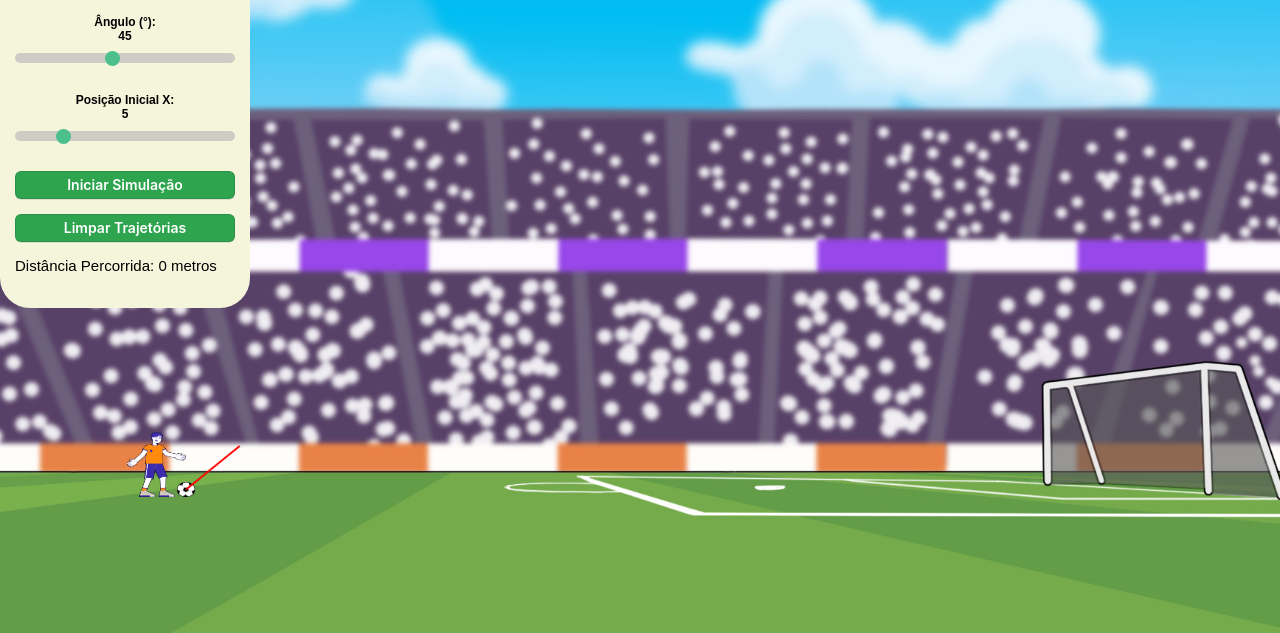
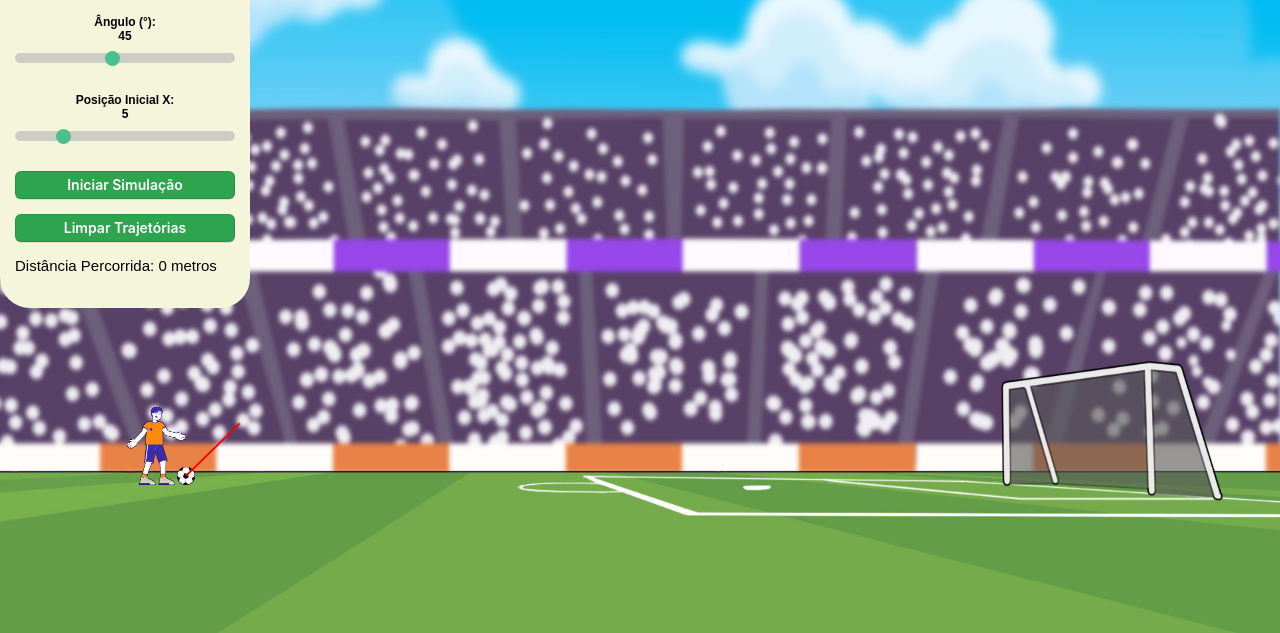
Before and after one commit to Marynxs/Simulador-de-Arrasto, a plain HTML site: page index.html in a window 1280 px wide. Shown: the part 167-800 px from the top of the page. Drawn offline with Linux system fonts and the light colour scheme.

Commit message:
Agora funciona provavelmente

```diff
--- a/script.js
+++ b/script.js
@@ -1,7 +1,7 @@
 const canvas = document.getElementById('trajetoriaCanvas');
 const ctx = canvas.getContext('2d');
 
-const g = 9.8; // Gravidade em m/s²
+const g = 9.8; // gravidade
 
 const personagemImg = new Image();
 personagemImg.src = './Assets/Personagem.png';
@@ -9,51 +9,56 @@ personagemImg.src = './Assets/Personagem.png';
 const bolaImg = new Image();
 bolaImg.src = './Assets/Bola.png';
 
-// Original dimensions of the character and ball
+const fundoImg = new Image();
+fundoImg.src = './Assets/Campo.jpg'; // Caminho da imagem de fundo
+
+// Tamanho original dos personagens e bola
 const larguraPersonagemOriginal = 89;
 const alturaPersonagemOriginal = 117;
 const larguraBolaOriginal = 27;
 const alturaBolaOriginal = 27;
 
-// Scaling factor to adjust sizes based on screen width
-let escala = 38; // Base scale (adjust as needed)
+// Valores que serão reajustados pela escala
+let escala = 38;
 let larguraPersonagem = larguraPersonagemOriginal;
 let alturaPersonagem = alturaPersonagemOriginal;
 let larguraBola = larguraBolaOriginal;
 let alturaBola = alturaBolaOriginal;
 
-// Function to adjust scaling based on window size
+// Ponto Y base original para o personagem e a bola
+const yPosicaoBaseOriginal = 200; // Ajuste esse valor conforme necessário
+let yPosicaoBase = yPosicaoBaseOriginal; // Será reajustado pela escala
+
+// Função para ajustar a escala dos objetos de acordo com o tamanho da tela
 function ajustarEscala() {
-    const baseWidth = 1920; // Base screen width
-    escala = (window.innerWidth / baseWidth) * 38; // Adjust escala proportionally
+    const baseWidth = 1920;
+    const baseHeight = 1080;
+    escala = (window.innerWidth / baseWidth) * 38;
 
-    // Adjust the character and ball sizes
-    const scaleFactor = escala / 38;
-    larguraPersonagem = larguraPersonagemOriginal * scaleFactor;
-    alturaPersonagem = alturaPersonagemOriginal * scaleFactor;
-    larguraBola = larguraBolaOriginal * scaleFactor;
-    alturaBola = alturaBolaOriginal * scaleFactor;
+    let scale = escala / 38;
+    larguraPersonagem = larguraPersonagemOriginal * scale;
+    alturaPersonagem = alturaPersonagemOriginal * scale;
+    larguraBola = larguraBolaOriginal * scale;
+    alturaBola = alturaBolaOriginal * scale;
+
+    yPosicaoBase = yPosicaoBaseOriginal * (canvas.height / baseHeight);
 }
 
-// Call this function when the window is resized
 window.addEventListener('resize', () => {
+    ajustarCanvas();
     ajustarEscala();
-    ajustarCanvas();
     desenharCenaInicial();
-    ajustarPosicaoXSlider();
 });
 
-// Function to adjust the canvas size
+// Função para ajustar o tamanho do canvas
 function ajustarCanvas() {
     canvas.width = window.innerWidth;
     canvas.height = window.innerHeight;
 }
 
+ajustarCanvas();
+ajustarEscala();
 
-
-// Adjust escala and canvas size initially
-ajustarEscala();
-ajustarCanvas();
 
 // Elementos de controle
 const estadioSelect = document.getElementById('estadioSelect');
@@ -66,12 +71,11 @@ const anguloLabel = document.getElementById('anguloLabel');
 const posicaoXLabel = document.getElementById('posicaoXLabel');
 const distanciaDisplay = document.getElementById('distancia');
 
-let densidadeDoAr = parseFloat(estadioSelect.value); // Densidade do ar em kg/m³
+let densidadeDoAr = parseFloat(estadioSelect.value);
 
-// Lista de trajetórias e cores para cada simulação anterior
+// Array de trajetórias e cores para cada simulação anterior
 let trajetoriasPassadas = [];
 
-// Cores disponíveis para trajetórias
 const cores = ['#FF5733', '#33FF57', '#3357FF', '#FF33A8', '#FFAF33', '#9D33FF', '#33FFF3', '#FF3333', '#33FF92', '#FF8333'];
 
 // Função para escolher uma cor aleatória para a trajetória
@@ -88,9 +92,13 @@ function atualizarLabels() {
 
 function desenharCenaInicial() {
     ctx.clearRect(0, 0, canvas.width, canvas.height); // Limpa o canvas
+
+    // Desenha o fundo escalado
+    ctx.drawImage(fundoImg, 0, 0, canvas.width, canvas.height);
+
     const posXInicial = parseFloat(posicaoXInput.value) * escala;
-    const yBasePersonagem = canvas.height - alturaPersonagem; // Posição Y do personagem no chão
-    const yBaseBola = canvas.height - alturaBola; // Posição Y da bola no chão
+    const yBasePersonagem = canvas.height - yPosicaoBase - alturaPersonagem;
+    const yBaseBola = canvas.height - yPosicaoBase - alturaBola;
 
     // Desenha o personagem
     ctx.drawImage(personagemImg, posXInicial, yBasePersonagem, larguraPersonagem, alturaPersonagem);
@@ -103,25 +111,25 @@ function desenharCenaInicial() {
         ctx.beginPath();
         ctx.strokeStyle = cor;
         ctx.lineWidth = 2;
-        ctx.moveTo(trajetoria[0].x * escala + posicaoInicial, canvas.height - trajetoria[0].y * escala - alturaBola / 2);
+        ctx.moveTo(trajetoria[0].x * escala + posicaoInicial, canvas.height - yPosicaoBase - trajetoria[0].y * escala - alturaBola / 2);
         trajetoria.forEach(point => {
-            ctx.lineTo(point.x * escala + posicaoInicial, canvas.height - point.y * escala - alturaBola / 2);
+            ctx.lineTo(point.x * escala + posicaoInicial, canvas.height - yPosicaoBase - point.y * escala - alturaBola / 2);
         });
         ctx.stroke();
 
         // Desenha a bola no final de cada trajetória
         const { x, y } = trajetoria[trajetoria.length - 1];
-        ctx.drawImage(bolaImg, x * escala + posicaoInicial - larguraBola / 2, canvas.height - y * escala - alturaBola, larguraBola, alturaBola);
+        ctx.drawImage(bolaImg, x * escala + posicaoInicial - larguraBola / 2, canvas.height - yPosicaoBase - y * escala - alturaBola, larguraBola, alturaBola);
     });
 
-    // Desenhar a linha de direção
+    // Desenha a linha de direção
     const anguloRad = parseFloat(anguloInput.value) * Math.PI / 180;
     const velocidadeInicial = parseFloat(velocidadeInput.value);
 
     const velX = velocidadeInicial * Math.cos(anguloRad);
     const velY = velocidadeInicial * Math.sin(anguloRad);
 
-    const t = 0.1; // Tempo em segundos
+    const t = 0.1;
 
     const posXFinal = posXInicial + larguraPersonagem + velX * t * escala;
     const posYFinal = (yBaseBola + alturaBola / 2) - (velY * t - 0.5 * g * t * t) * escala;
@@ -134,9 +142,9 @@ function desenharCenaInicial() {
     ctx.stroke();
 }
 
-// Função para calcular a trajetória e retornar as posições para a animação
+// Função para calcular a trajetória
 function calcularTrajetoria() {
-    const trajetoria = []; // Array para armazenar a trajetória
+    const trajetoria = [];
 
     let vInicial = parseFloat(velocidadeInput.value);
     let angulo = parseFloat(anguloInput.value) * Math.PI / 180;
@@ -172,7 +180,7 @@ function calcularTrajetoria() {
     return trajetoria;
 }
 
-// Função para animar uma nova bola ao longo da trajetória
+// Função para animar a bola ao longo da trajetória
 function animarBola(trajetoria) {
     let index = 0;
     const posXInicial = parseFloat(posicaoXInput.value) * escala;
@@ -187,21 +195,20 @@ function animarBola(trajetoria) {
             ctx.beginPath();
             ctx.strokeStyle = corTrajetoria;
             ctx.lineWidth = 2;
-            ctx.moveTo(trajetoria[0].x * escala + posXInicial, canvas.height - trajetoria[0].y * escala - alturaBola / 2);
+            ctx.moveTo(trajetoria[0].x * escala + posXInicial, canvas.height - yPosicaoBase - trajetoria[0].y * escala - alturaBola / 2);
             for (let i = 1; i <= index; i++) {
-                ctx.lineTo(trajetoria[i].x * escala + posXInicial, canvas.height - trajetoria[i].y * escala - alturaBola / 2);
+                ctx.lineTo(trajetoria[i].x * escala + posXInicial, canvas.height - yPosicaoBase - trajetoria[i].y * escala - alturaBola / 2);
             }
             ctx.stroke();
 
             // Pega a posição da bola na trajetória
             const { x, y } = trajetoria[index];
-            ctx.drawImage(bolaImg, x * escala + posXInicial - larguraBola / 2, canvas.height - y * escala - alturaBola, larguraBola, alturaBola);
+            ctx.drawImage(bolaImg, x * escala + posXInicial - larguraBola / 2, canvas.height - yPosicaoBase - y * escala - alturaBola, larguraBola, alturaBola);
             distanciaFinal = x;
 
             index++;
             requestAnimationFrame(frame);
         } else {
-            // Salva a trajetória e posição inicial da bola quando a animação termina
             trajetoriasPassadas.push({ trajetoria, cor: corTrajetoria, posicaoInicial: posXInicial });
             distanciaDisplay.textContent = (distanciaFinal - larguraPersonagem / escala).toFixed(2);
         }
@@ -225,7 +232,7 @@ limparBtn.addEventListener('click', () => {
     distanciaDisplay.textContent = '0';
 });
 
-// Atualiza as labels quando os sliders mudam
+// Atualiza tudo quando os sliders mudam
 velocidadeInput.addEventListener('input', () => {
     atualizarLabels();
     desenharCenaInicial();
@@ -243,27 +250,28 @@ posicaoXInput.addEventListener('input', () => {
 
 estadioSelect.addEventListener('change', (event) => {
     densidadeDoAr = parseFloat(event.target.value);
-    console.log(`Densidade do ar atualizada para: ${densidadeDoAr} kg/m³`);
     desenharCenaInicial();
 });
 
-// Draw the scene once both images are loaded
+// Carregamento das imagens
 let imagesLoaded = 0;
 personagemImg.onload = () => {
     imagesLoaded++;
-    if (imagesLoaded === 2) {
+    if (imagesLoaded === 3) {
         desenharCenaInicial();
-        ajustarPosicaoXSlider();
     }
 };
 bolaImg.onload = () => {
     imagesLoaded++;
-    if (imagesLoaded === 2) {
+    if (imagesLoaded === 3) {
         desenharCenaInicial();
-        ajustarPosicaoXSlider();
+    }
+};
+fundoImg.onload = () => {
+    imagesLoaded++;
+    if (imagesLoaded === 3) {
+        desenharCenaInicial();
     }
 };
 
-// Configura valores iniciais
 atualizarLabels();
-ajustarPosicaoXSlider();
--- a/style.css
+++ b/style.css
@@ -5,25 +5,16 @@
 }
 
 html, body {
+    overflow: hidden;
     width: 100%;
     height: 100%;
-    overflow: hidden;
+    margin: 0;
+    padding: 0;
 }
 
+/* Estilos do body */
 body {
-    background-image: url('./Assets/Campo.jpg');
-    background-size: cover; /* Cobre toda a tela */
-    background-position: center;
-    background-repeat: no-repeat;
-    background-attachment: fixed; /* Mantém a imagem fixa ao rolar */
     font-family: Arial, sans-serif;
-    display: flex;
-    flex-direction: column;
-    align-items: center;
-    margin: 0;
-    padding: 0;
-    height: 100vh; /* Define altura total da viewport */
-    overflow: hidden; /* Remove rolagem para evitar cortes */
 }
 
 h1 {
@@ -36,13 +27,13 @@ canvas {
     top: 0;
     left: 0;
     width: 100vw;
-    height: 87vh;
+    height: 100%;
     z-index: -1;
 }
 
 .controls {
     position: absolute;
-    top: 100px;
+    top: 10px;
     left: 0;
     display: flex;
     flex-direction: column;
@@ -54,6 +45,7 @@ canvas {
     padding-bottom: 50px;
     padding-left: 20px;
     padding-right: 20px;
+    z-index: 1
 }
 
 
@@ -189,9 +181,6 @@ label span {
         height: 15px;
         width: 15px;
       }
-    canvas {
-        height: 83vh;
-    }
 
     .botao {
         padding: 3px 10px;
```
